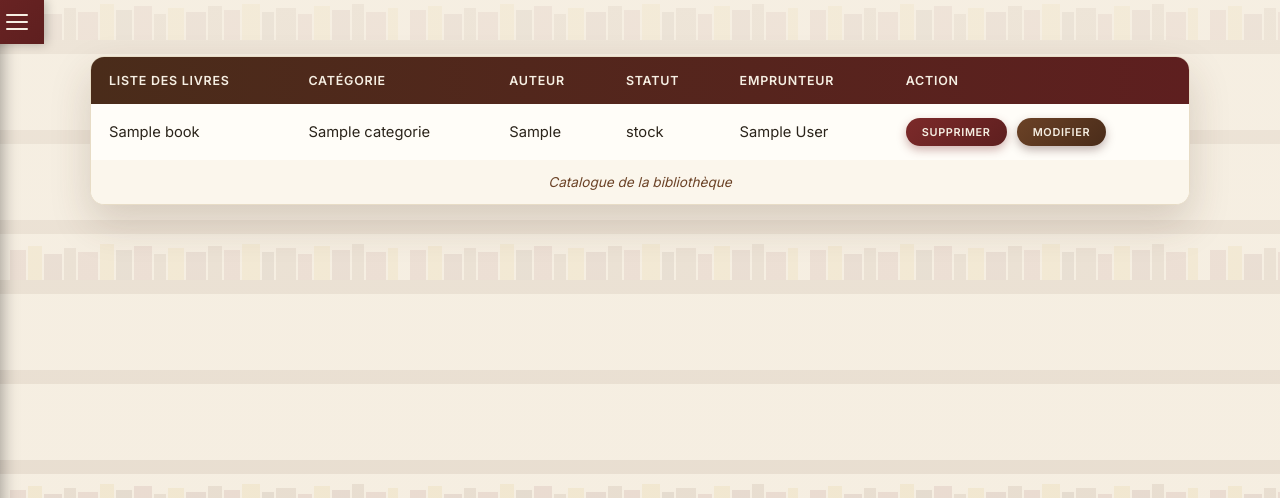
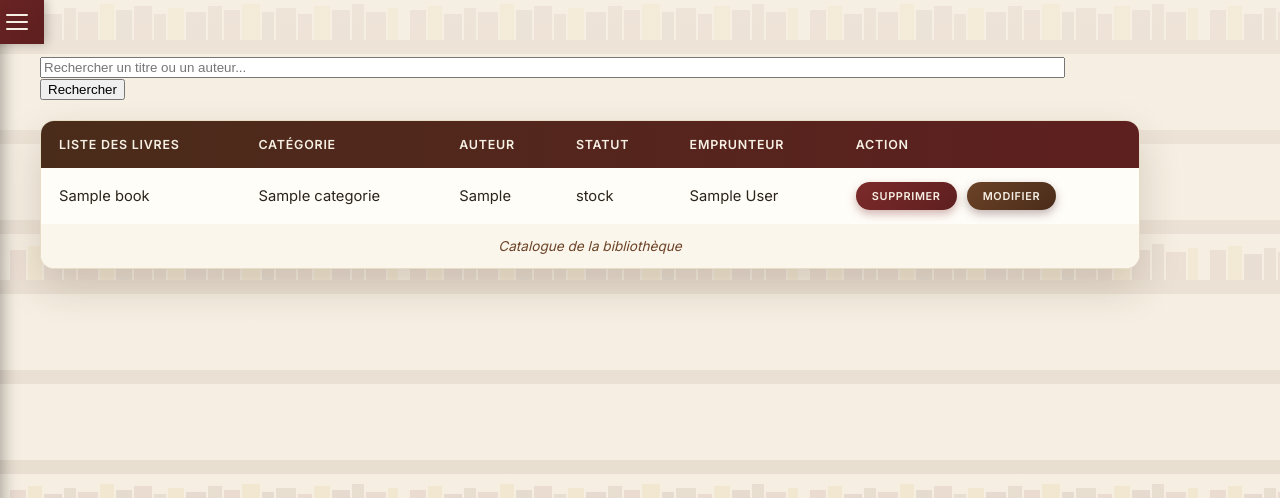
Before and after one commit to elsabgt0728/projets, a PHP site: page /menu.php in a window 1280 px wide. Shown: the top 498 px of the page. Run offline with PHP 8.4, Linux system fonts and the light colour scheme; tables that the repository leaves empty hold one stand-in row (values such as "Sample post").

Commit message:
Add files via upload

```diff
--- a/Bibliotheque/controller/connexion_controller.php
+++ b/Bibliotheque/controller/connexion_controller.php
@@ -21,7 +21,7 @@ if ($_SERVER["REQUEST_METHOD"] == "POST") {
             $_SESSION["isAuthenticated"] =true;
             $_SESSION["id_utilisateur"] =  $utilisateur['id_utilisateur'];
 
-            header("Location: ../views/equipements.php");
+            header("Location: ../views/menu.php");
             exit();
         }
         else
--- a/Bibliotheque/models/book_model.php
+++ b/Bibliotheque/models/book_model.php
@@ -4,9 +4,9 @@ require_once '../config/db_connect.php';
 
 $pdo = getPDOConnection();
 
-function list_book(){
+function list_book($recherche){
     global $pdo;
-    $requete = $pdo ->prepare("SELECT
+    $sql = "SELECT
             Books.*,
             borrower.First_name,
             borrower.Last_name,
@@ -17,9 +17,18 @@ function list_book(){
         FROM Books
         LEFT JOIN borrower ON borrower.borrower_id = Books.borrower_id
         LEFT JOIN book_categorie ON book_categorie.id_book = Books.id_book
-        LEFT JOIN Categorie ON Categorie.Categorie_id = book_categorie.categorie_id ");
+        LEFT JOIN Categorie ON Categorie.Categorie_id = book_categorie.categorie_id";
 
-  $requete->execute();
-  return $requete->fetchAll(PDO::FETCH_ASSOC);
+      $params = [];
 
+    if ($recherche !== "") {
+        $sql .= " WHERE Books.namebook LIKE :recherche1 OR Books.auteur LIKE :recherche2";
+        $params[':recherche1'] = '%' . $recherche . '%';
+        $params[':recherche2'] = '%' . $recherche . '%';
+    }
+
+    $requete = $pdo->prepare($sql);
+    $requete->execute($params);
+
+    return $requete->fetchAll(PDO::FETCH_ASSOC);
 }
--- a/Bibliotheque/views/menu.php
+++ b/Bibliotheque/views/menu.php
@@ -1,7 +1,8 @@
 <?php
 session_start();
 require_once '../models/book_model.php';
-$resultat = list_book();
+$recherche = $_GET["recherche"] ?? "";
+$resultat = list_book($recherche);
 
 ?>
 
@@ -130,9 +131,12 @@ $resultat = list_book();
 
         /* ---------- Tableau : liste des livres ---------- */
         .content{
+            gap : 20px;
             padding: 56px 40px;
             display: flex;
             justify-content: center;
+            flex-direction : column
+
         }
 
         .table-wrap{
@@ -239,6 +243,9 @@ $resultat = list_book();
             box-shadow: 0 4px 10px rgba(78, 43, 43, 0.35);
         }
 
+        .content, form, input {
+            width: 95%;
+        }
 
     </style>
 </head>
@@ -253,15 +260,30 @@ $resultat = list_book();
     </label>
 
     <nav>
+ <?php if( !isset ($_SESSION["isAuthenticated"]) || $_SESSION["isAuthenticated"] !== true){ ?>
+
+    <a href="login.php">se connecter</a>
+
+ <?php } else {?>
 
       <a href="formulaireAjout.php">Ajouter un livre</a>
       <a href="formulaireEmprunt.php">Enregistrer un emprunt</a>
       <a href="formulaireRetour.php">Enregistrer un retour</a>
 
+<?php } ?>
+
     </nav>
   </div>
 
+
+
   <div class="content">
+
+    <form action="menu.php" method="GET">
+        <input type="text" name="recherche" value="<?= htmlspecialchars($_GET["recherche"]?? "" )?>" placeholder="Rechercher un titre ou un auteur..." >
+        <button type="submit">Rechercher</button>
+    </form>
+
     <div class="table-wrap">
         <table>
             <caption>Catalogue de la bibliothèque</caption>
```
